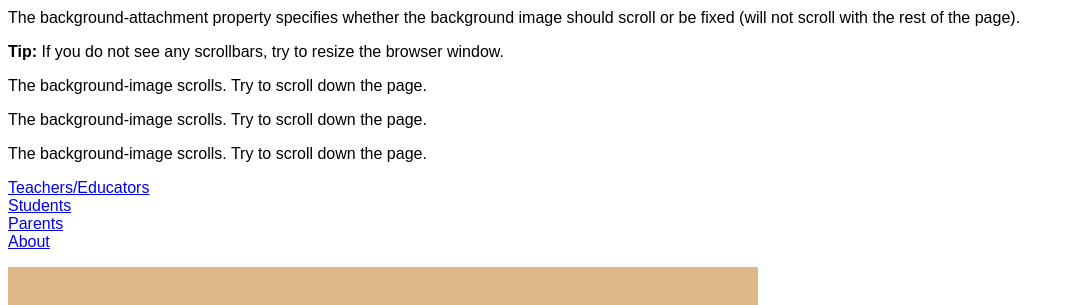
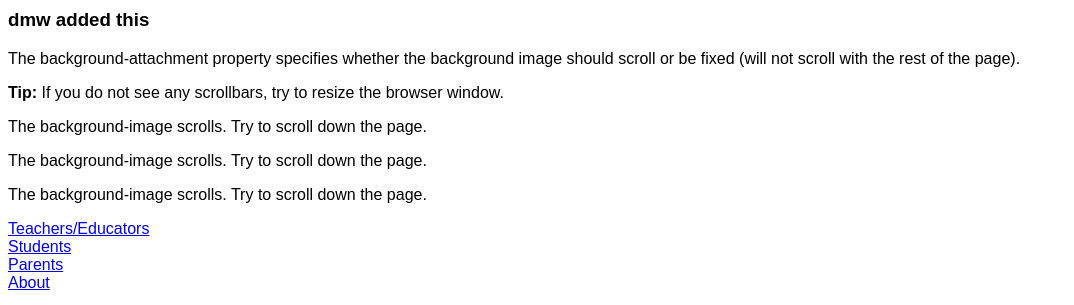
Before and after one commit to djm101/STEAMELogic, a website built with Parcel: page index.html in a window 1280 px wide. Shown: the part 63-368 px from the top of the page, without its empty margins (0-1074 px from the left). Built offline with nearby package versions, Linux system fonts and the light colour scheme; files whose address does not match are found by name.

Commit message:
added a header
please accept

```diff
--- a/index.html
+++ b/index.html
@@ -9,6 +9,7 @@
 <header>
   <h2>STEAME LOGIC<p stylC</h1>
 </header>
+<h3>dmw added this</h3>
   </body>
   <head>
 <style>
```
